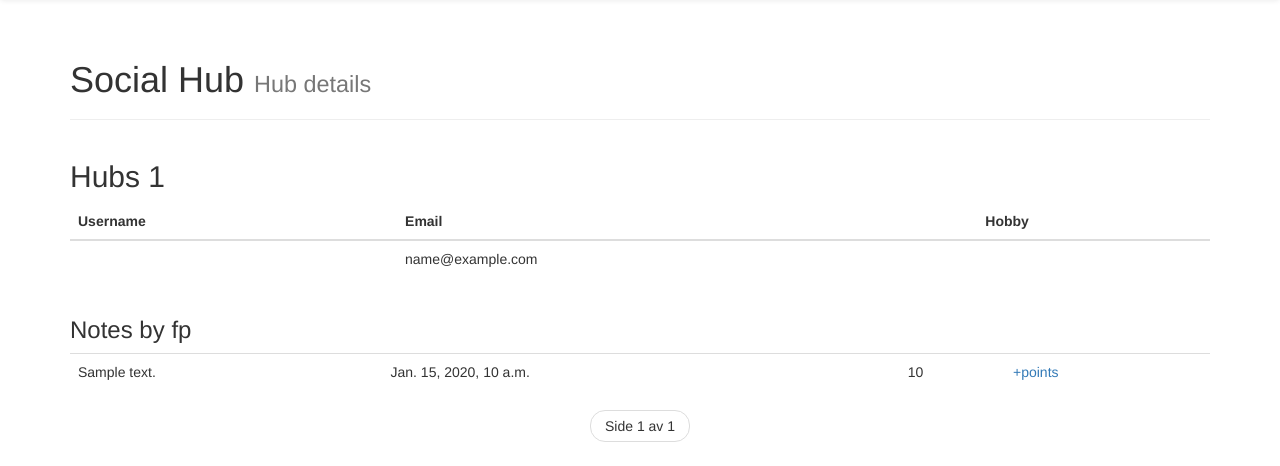
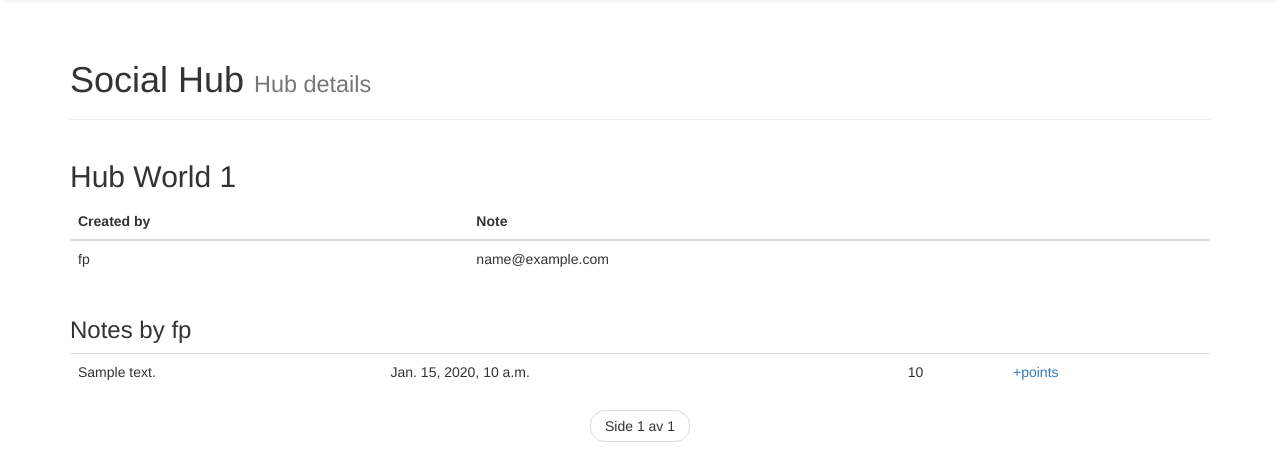
Before and after one commit to Erikfj/socialhub, a Django app: template socialhub/hubs/templates/hubs/hub_details.html in a window 1280 px wide. Shown: the part 52-518 px from the top of the page. Run offline with Django 3.2, Linux system fonts and the light colour scheme; a user stored in the database is signed in; data comes from the database, SQL or seed files in the repository; tables that the repository leaves empty hold one stand-in row (values such as "Sample post"); the template is opened without the code that fills it: values that come from a table or form of the project are taken from there, most other values are stand-ins (such as "Sample title", 1, 10 or a date in 2020); some libraries are stand-ins or nearby versions.

Commit message:
updated html.

```diff
--- a/socialhub/hubs/templates/hubs/hub_details.html
+++ b/socialhub/hubs/templates/hubs/hub_details.html
@@ -4,18 +4,18 @@
 
     <div class="row">
     	<div class="col-sm-12">
-    <h2>Hubs {{ hub.id }}</h2>
+    <h2>Hub World {{ hub.id }}</h2>
     <table class="table">
     	<thead>
     		<tr>
-    			<th>Username</th>
-    			<th>Email</th>
-    			<th>Hobby</th>
+    			<th>Created by</th>
+    			<th>Note</th>
+    			<th></th>
     		</tr>
     	</thead>
     	<tbody>
     		<tr>
-    			<td>{{ hub.name }}</td>
+    			<td>{{ hub.username }}</td>
        			<td>{{ hub.email }}</td>
         		<td>{{ hub.hobby }}</td>
         	</tr>
```
